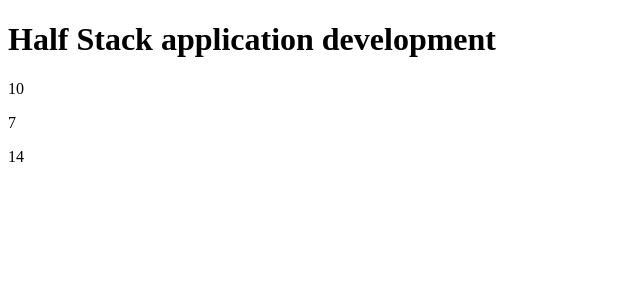
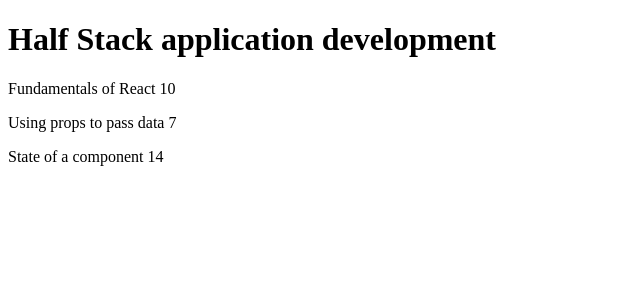
Before and after one commit to NoSpooksAllowed/fullstackopencourse, a React (Vite) app in the folder part2/courseinfo/: page / in a window 1280 px wide. Shown: the top 300 px of the page, without its empty margins (0-640 px from the left). Built offline with nearby package versions, Linux system fonts and the light colour scheme.

Commit message:
render Part component with proper name

```diff
--- a/part2/courseinfo/src/components/Course.jsx
+++ b/part2/courseinfo/src/components/Course.jsx
@@ -21,7 +21,7 @@
       <Header course={course.name} />
       <>
         {course.parts.map(part => (
-          <Part part={part.name} exercises={part.exercises} />
+          <Part name={part.name} exercises={part.exercises} />
         ))}
       </>
     </div>
```
